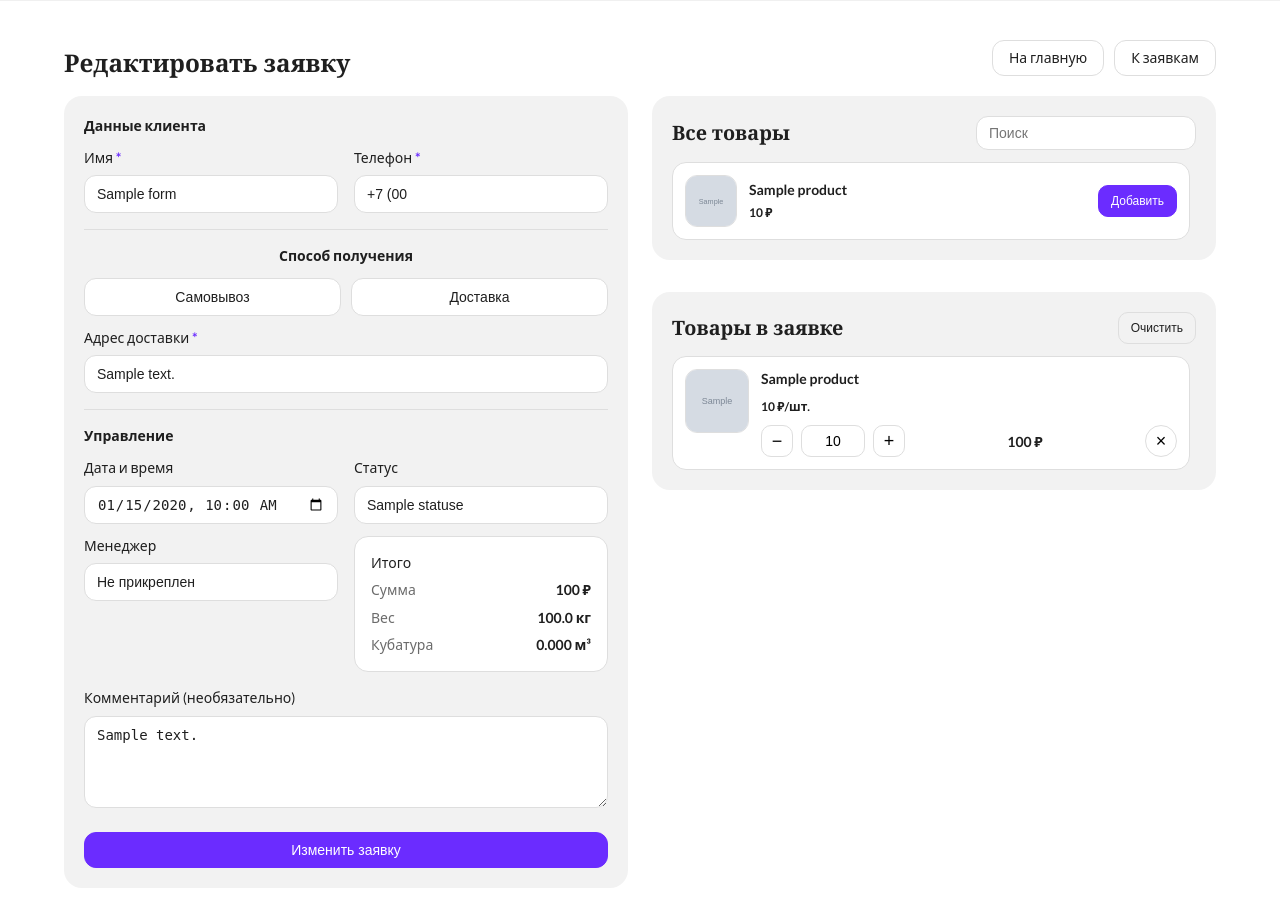
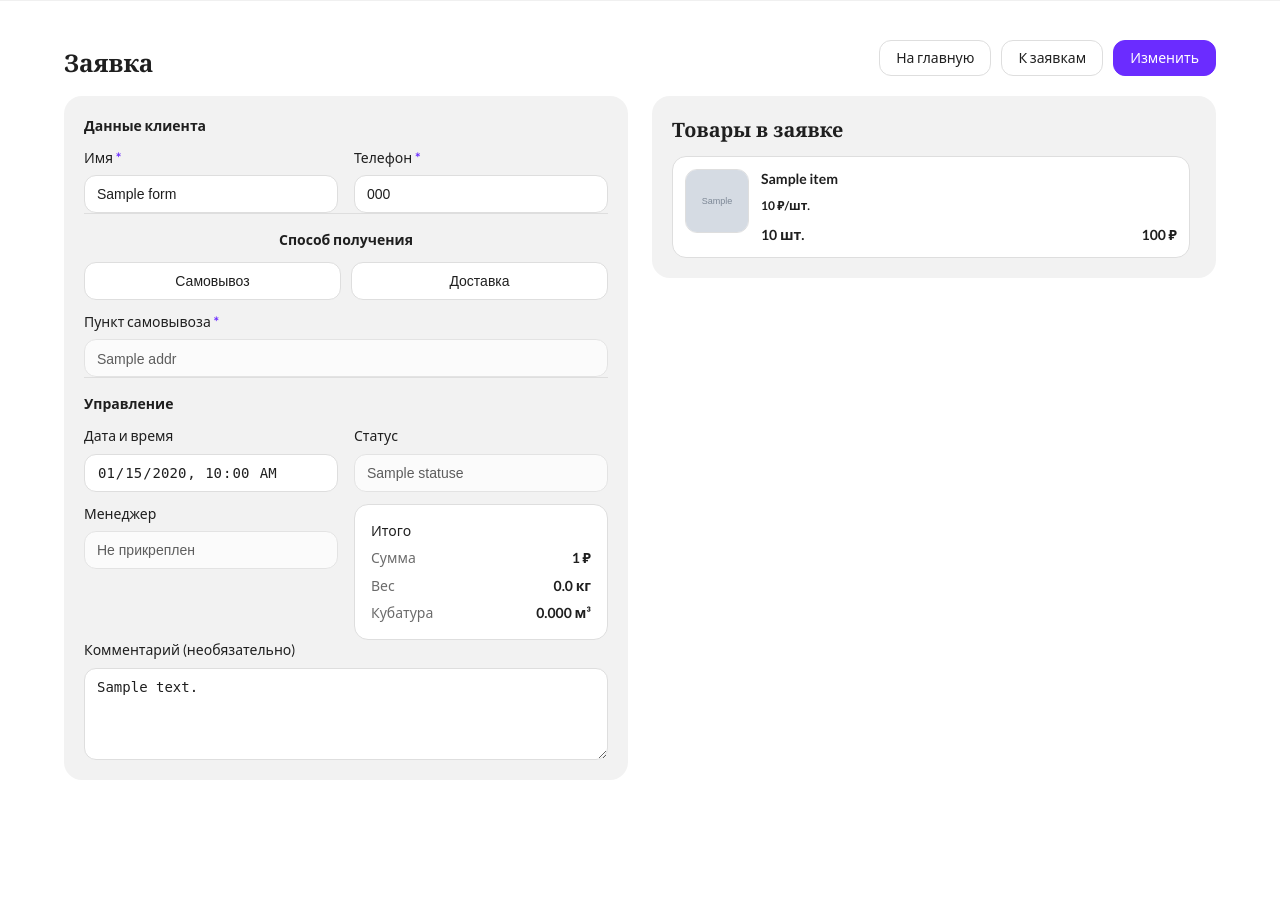
Before and after one commit to aliya-al/vkr, a FastAPI app: template app/templates/admin/requests/edit.html in a window 1280 px wide. Shown: the part 64-984 px from the top of the page. After the commit the page ends 844 px from the top, so only its background shows below. Run offline with FastAPI, Linux system fonts and the light colour scheme; the template is opened without the code that fills it: most values are stand-ins (such as "Sample title", 1, 10 or a date in 2020); grey boxes marked "Sample" are stand-in pictures; parts of the project's set-up code (start-up, migrations or seed data) failed here and were passed over.

Commit message:
Add view mode for request page and preserve removed order items

```diff
--- a/app/static/js/admin/requests.js
+++ b/app/static/js/admin/requests.js
@@ -326,6 +326,8 @@
       const item = buildCartItemFromPicker(productId, newQty);
       if (!item) return;
 
+      if (r.order_item_id) item.setAttribute("data-order-item-id", String(r.order_item_id));
+
       wrap.appendChild(item);
       ensureEmptyCartState();
       updateTotals();
@@ -336,7 +338,7 @@
     const wrap = qs("#reqCartList");
     if (!wrap) return;
 
-    const commit = async (item, pid, nextQty) => {
+    const commit = async (item, pid, orderItemId, nextQty) => {
       const input = item.querySelector("[data-input]");
       if (input) input.value = String(nextQty);
 
@@ -347,11 +349,11 @@
       updateTotals();
 
       const prefix = getCartPrefix();
-      const r = await postForm(`${prefix}/cart/update`, { product_id: pid, qty: nextQty });
+      const r = await postForm(`${prefix}/cart/update`, { product_id: pid || "", order_item_id: orderItemId || "", qty: nextQty });
 
       if (!r || r.ok !== true) return;
 
-      syncInQtyInPicker(pid, nextQty);
+      if (pid) syncInQtyInPicker(pid, nextQty);
       updateTotals();
     };
 
@@ -361,31 +363,32 @@
 
       e.preventDefault();
 
-      const pid = item.getAttribute("data-product-id");
-      if (!pid) return;
+      const pid = item.getAttribute("data-product-id") || "";
+      const orderItemId = item.getAttribute("data-order-item-id") || "";
+      if (!pid && !orderItemId) return;
 
       const input = item.querySelector("[data-input]");
       const cur = input ? Math.max(1, parseNum(input.value, 1)) : 1;
 
       if (e.target.closest("[data-minus]")) {
         const next = Math.max(1, cur - 1);
-        await commit(item, pid, next);
+        await commit(item, pid, orderItemId, next);
         return;
       }
 
       if (e.target.closest("[data-plus]")) {
         const next = cur + 1;
-        await commit(item, pid, next);
+        await commit(item, pid, orderItemId, next);
         return;
       }
 
       if (e.target.closest("[data-remove]")) {
         const prefix = getCartPrefix();
-        const r = await postForm(`${prefix}/cart/remove`, { product_id: pid });
+        const r = await postForm(`${prefix}/cart/remove`, { product_id: pid || "", order_item_id: orderItemId || "" });
         if (!r || r.ok !== true) return;
 
         item.remove();
-        syncInQtyInPicker(pid, 0);
+        if (pid) syncInQtyInPicker(pid, 0);
         ensureEmptyCartState();
       }
     });
@@ -395,8 +398,9 @@
       if (!input) return;
 
       const item = input.closest("[data-cart-item]");
-      const pid = item?.getAttribute("data-product-id");
-      if (!pid) return;
+      const pid = item?.getAttribute("data-product-id") || "";
+      const orderItemId = item?.getAttribute("data-order-item-id") || "";
+      if (!pid && !orderItemId) return;
 
       const next = Math.max(1, parseNum(input.value, 1));
       input.value = String(next);
@@ -406,10 +410,10 @@
       if (lineEl) lineEl.textContent = formatMoney(unit * next);
 
       const prefix = getCartPrefix();
-      const r = await postForm(`${prefix}/cart/update`, { product_id: pid, qty: next });
+      const r = await postForm(`${prefix}/cart/update`, { product_id: pid || "", order_item_id: orderItemId || "", qty: next });
       if (!r || r.ok !== true) return;
 
-      syncInQtyInPicker(pid, next);
+      if (pid) syncInQtyInPicker(pid, next);
       updateTotals();
     });
   };
--- a/app/templates/admin/requests/edit.html
+++ b/app/templates/admin/requests/edit.html
@@ -1,6 +1,6 @@
 {% extends "admin/base.html" %}
 
-{% block title %}Редактировать заявку{% endblock %}
+{% block title %}Заявка{% endblock %}
 
 {% block head %}
   <link rel="stylesheet" href="/static/css/admin/requests.css">
@@ -11,11 +11,13 @@
   <div class="container">
 
     <div class="reqn-head">
-      <h1 class="reqn-title">Редактировать заявку</h1>
+      <h1 class="reqn-title">Заявка</h1>
       <div class="reqn-actions">
         <a class="reqn-btn" href="/admin/dashboard">На главную</a>
         <a class="reqn-btn reqn-btn--ghost" href="/admin/requests">К заявкам</a>
-
+        {% if not is_edit_mode %}
+          <a class="reqn-btn reqn-btn--primary" href="/admin/requests/{{ order_id }}/edit?mode=edit">Изменить</a>
+        {% endif %}
         {% if can_delete_order %}
           <form method="post" action="/admin/requests/{{ order_id }}/delete" style="display:inline" onsubmit="return confirm('Удалить заявку?');">
             <button class="reqn-btn reqn-btn--ghost" type="submit">Удалить заявку</button>
@@ -29,43 +31,25 @@
     {% endif %}
 
     <div class="reqn-grid">
-
       <section class="reqn-card" aria-label="Данные заявки">
-        <form
-          class="reqn-form"
-          method="post"
-          action="/admin/requests/{{ order_id }}/edit"
-          id="reqNewForm"
-          data-cart-prefix="/admin/requests/{{ order_id }}"
-          novalidate
-        >
-
+        <form class="reqn-form" method="post" action="/admin/requests/{{ order_id }}/edit" id="reqNewForm" data-cart-prefix="/admin/requests/{{ order_id }}" novalidate>
+          <fieldset {% if not is_edit_mode %}disabled{% endif %} style="border:0;padding:0;margin:0;min-inline-size:auto;">
             <div class="reqn-block">
               <div class="reqn-blockTitle">Данные клиента</div>
-
               <div class="reqn-2col">
                 <label class="reqn-field">
                   <span class="reqn-label">Имя <b class="reqn-req">*</b></span>
                   <input class="reqn-input" type="text" name="customer_name" required value="{{ form_data.get('customer_name','') }}">
                 </label>
-
                 <label class="reqn-field">
                   <span class="reqn-label">Телефон <b class="reqn-req">*</b></span>
-                <input class="reqn-input"
-                       type="tel"
-                       name="customer_phone"
-                       id="customerPhone"
-                       required
-                       inputmode="tel"
-                       placeholder="+7 (___) ___-__-__"
-                       value="{{ form_data.get('customer_phone','') }}">
+                  <input class="reqn-input" type="tel" name="customer_phone" id="customerPhone" required inputmode="tel" placeholder="+7 (___) ___-__-__" value="{{ form_data.get('customer_phone','') }}">
                 </label>
               </div>
             </div>
 
             <div class="reqn-block">
               <div class="reqn-blockTitle reqn-blockTitle--center">Способ получения</div>
-
               <div class="reqn-toggle" role="group" aria-label="Способ получения">
                 <button class="reqn-toggleBtn" type="button" data-value="pickup" aria-pressed="false">Самовывоз</button>
                 <button class="reqn-toggleBtn" type="button" data-value="delivery" aria-pressed="false">Доставка</button>
@@ -73,65 +57,40 @@
 
               {% set dt = form_data.get('delivery_type','pickup') %}
               <input type="hidden" name="delivery_type" id="deliveryType" value="{{ dt }}">
-
               {% set fe = field_errors or {} %}
 
               <div class="reqn-pane" id="panePickup">
                 <label class="reqn-field">
                   <span class="reqn-label">Пункт самовывоза <b class="reqn-req">*</b></span>
-
-    {% set fe = field_errors or {} %}
                   {% set pick_val = (form_data.get('pickup_address','') or '') %}
                   {% set has_pick_val = pick_val|length > 0 %}
                   {% set in_list = (pick_val in (pickup_points or [])) %}
-
-    <select class="reqn-input {% if fe.get('pickup_address') %}is-error{% endif %}"
-            name="pickup_address"
-            id="pickupAddress"
-            required>
-
+                  <select class="reqn-input {% if fe.get('pickup_address') %}is-error{% endif %}" name="pickup_address" id="pickupAddress" required>
                     {% if has_pick_val and (not in_list) %}
                       <option value="{{ pick_val }}" selected>{{ pick_val }} (ранее)</option>
                     {% endif %}
-
                     {% for addr in (pickup_points or []) %}
                       <option value="{{ addr }}" {% if addr == pick_val %}selected{% endif %}>{{ addr }}</option>
                     {% endfor %}
                   </select>
-
-    {% if fe.get('pickup_address') %}
-      <div class="reqn-fieldHint" role="alert">{{ fe.get('pickup_address') }}</div>
-    {% endif %}
                 </label>
               </div>
 
               <div class="reqn-pane is-hidden" id="paneDelivery">
                 <label class="reqn-field">
                   <span class="reqn-label">Адрес доставки <b class="reqn-req">*</b></span>
-
-                <input class="reqn-input {% if fe.get('delivery_address') %}is-error{% endif %}"
-                       type="text"
-                       name="delivery_address"
-                       id="deliveryAddress"
-                       placeholder="Город, улица, дом, квартира"
-                       value="{{ form_data.get('delivery_address','') }}">
-
-                {% if fe.get('delivery_address') %}
-                  <div class="reqn-fieldHint" role="alert">{{ fe.get('delivery_address') }}</div>
-                {% endif %}
+                  <input class="reqn-input {% if fe.get('delivery_address') %}is-error{% endif %}" type="text" name="delivery_address" id="deliveryAddress" placeholder="Город, улица, дом, квартира" value="{{ form_data.get('delivery_address','') }}">
                 </label>
               </div>
             </div>
 
             <div class="reqn-block">
               <div class="reqn-blockTitle">Управление</div>
-
               <div class="reqn-2col">
                 <label class="reqn-field">
                   <span class="reqn-label">Дата и время</span>
                   <input class="reqn-input" type="datetime-local" name="created_at" value="{{ form_data.get('created_at','') }}">
                 </label>
-
                 <label class="reqn-field">
                   <span class="reqn-label">Статус</span>
                   <select class="reqn-input" name="status">
@@ -150,10 +109,7 @@
                     {% set cur_m = form_data.get('manager_id','') %}
                     <option value="" {% if not cur_m %}selected{% endif %}>Не прикреплен</option>
                     {% for m in (managers or []) %}
-                    <option value="{{ m.id }}"
-                      {% if cur_m == (m.id|string) %}selected{% endif %}
-                      {% if (not m.is_active) and (cur_m != (m.id|string)) %}disabled{% endif %}
-                    >
+                      <option value="{{ m.id }}" {% if cur_m == (m.id|string) %}selected{% endif %} {% if (not m.is_active) and (cur_m != (m.id|string)) %}disabled{% endif %}>
                         {{ m.login }}{% if not m.is_active %} (неактивен){% endif %}
                       </option>
                     {% endfor %}
@@ -170,14 +126,8 @@
                         <span data-total-price>{{ total_price }} ₽</span>
                       </span>
                     </div>
-                  <div class="reqn-totalRow">
-                    <span class="reqn-muted">Вес</span>
-                    <span class="reqn-strong" data-total-weight>{{ "%.1f"|format(total_weight or 0) }} кг</span>
-                  </div>
-                  <div class="reqn-totalRow">
-                    <span class="reqn-muted">Кубатура</span>
-                    <span class="reqn-strong" data-total-volume>{{ "%.3f"|format(total_volume or 0) }} м³</span>
-                  </div>
+                    <div class="reqn-totalRow"><span class="reqn-muted">Вес</span><span class="reqn-strong" data-total-weight>{{ "%.1f"|format(total_weight or 0) }} кг</span></div>
+                    <div class="reqn-totalRow"><span class="reqn-muted">Кубатура</span><span class="reqn-strong" data-total-volume>{{ "%.3f"|format(total_volume or 0) }} м³</span></div>
                   </div>
                 </div>
               </div>
@@ -185,103 +135,58 @@
 
             <label class="reqn-field">
               <span class="reqn-label">Комментарий (необязательно)</span>
-  <textarea
-    class="reqn-input reqn-textarea"
-    name="comment"
-    rows="3"
-    maxlength="300"
-    data-maxlength="300"
-    placeholder="Например: удобное время, домофон, подъезд…"
-  >{{ form_data.get('comment','') }}</textarea>
+              <textarea class="reqn-input reqn-textarea" name="comment" rows="3" maxlength="300">{{ form_data.get('comment','') }}</textarea>
             </label>
+          </fieldset>
 
-
+          {% if is_edit_mode %}
             <div class="reqn-submitRow">
-            <button class="reqn-btn reqn-btn--primary reqn-btn--block" type="submit">
-              Изменить заявку
-            </button>
+              <button class="reqn-btn reqn-btn--primary reqn-btn--block" type="submit">Сохранить заявку</button>
             </div>
-
+          {% endif %}
         </form>
       </section>
 
       <section class="reqn-side" aria-label="Товары заявки">
-
+        {% if is_edit_mode %}
           <div class="reqn-card reqn-card--scroll">
             <div class="reqn-cardHead">
               <div class="reqn-cardTitle">Все товары</div>
               <input class="reqn-search" type="search" placeholder="Поиск" id="prodSearch" aria-label="Поиск товара">
             </div>
-
             <div class="reqn-scrollBody" id="prodList">
               <div class="reqn-prodList">
                 {% for pr in products %}
                   {% set in_qty = (req_cart.get(pr.id|string) if req_cart else 0) %}
-
-                <article
-                  class="reqn-prod"
-                  data-name="{{ pr.name|lower }}"
-                  data-product-id="{{ pr.id }}"
-                  data-unit="{{ pr.unit_price }}"
-                  data-base="{{ pr.base_unit_price }}"
-                  data-weight="{{ pr.weight_kg or 0 }}"
-                  data-volume="{{ pr.volume_m3 or 0 }}"
-                  data-img="{{ pr.image_url or '' }}"
-                >
-                  <div class="reqn-pMedia">
-                    {% if pr.image_url %}
-                      <img class="reqn-pImg" src="{{ pr.image_url }}" alt="{{ pr.name }}">
-                    {% else %}
-                      <span class="reqn-pPh" aria-hidden="true"></span>
-                    {% endif %}
-                  </div>
-
-                  <div class="reqn-pBody">
-                    <div class="reqn-pName" title="{{ pr.name }}">{{ pr.name }}</div>
-                    <div class="reqn-pMeta">
-                      {% if pr.base_unit_price and pr.base_unit_price > pr.unit_price %}
-                        <del class="reqn-pOld">{{ pr.base_unit_price }} ₽</del>
-                      {% endif %}
-                      <span class="reqn-pNew">{{ pr.unit_price }} ₽</span>
-                    </div>
-                  </div>
-
+                  <article class="reqn-prod" data-name="{{ pr.name|lower }}" data-product-id="{{ pr.id }}" data-unit="{{ pr.unit_price }}" data-base="{{ pr.base_unit_price }}" data-weight="{{ pr.weight_kg or 0 }}" data-volume="{{ pr.volume_m3 or 0 }}" data-img="{{ pr.image_url or '' }}">
+                    <div class="reqn-pMedia">{% if pr.image_url %}<img class="reqn-pImg" src="{{ pr.image_url }}" alt="{{ pr.name }}">{% else %}<span class="reqn-pPh" aria-hidden="true"></span>{% endif %}</div>
+                    <div class="reqn-pBody"><div class="reqn-pName" title="{{ pr.name }}">{{ pr.name }}</div><div class="reqn-pMeta">{% if pr.base_unit_price and pr.base_unit_price > pr.unit_price %}<del class="reqn-pOld">{{ pr.base_unit_price }} ₽</del>{% endif %}<span class="reqn-pNew">{{ pr.unit_price }} ₽</span></div></div>
                     <div class="reqn-pAct">
-                    <button
-                      class="reqn-btn reqn-btn--sm reqn-btn--primary"
-                      type="button"
-                      data-add
-                      data-product-id="{{ pr.id }}"
-                    >
-                      Добавить
-                    </button>
-                    <div class="reqn-inQty" data-inqty {% if not in_qty %}hidden{% endif %}>
-                      В заявке: <b data-inqty-val>{{ in_qty }}</b>
-                    </div>
+                      <button class="reqn-btn reqn-btn--sm reqn-btn--primary" type="button" data-add data-product-id="{{ pr.id }}">Добавить</button>
+                      <div class="reqn-inQty" data-inqty {% if not in_qty %}hidden{% endif %}>В заявке: <b data-inqty-val>{{ in_qty }}</b></div>
                     </div>
                   </article>
                 {% endfor %}
               </div>
             </div>
           </div>
+        {% endif %}
 
         <div class="reqn-card reqn-card--scroll">
           <div class="reqn-cardHead">
             <div class="reqn-cardTitle">Товары в заявке</div>
-
+            {% if is_edit_mode %}
               <form method="post" action="/admin/requests/{{ order_id }}/cart/clear" class="reqn-clearForm">
-              <button class="reqn-btn reqn-btn--ghost reqn-btn--sm" type="submit" {% if not items %}disabled{% endif %}>
-                Очистить
-              </button>
+                <button class="reqn-btn reqn-btn--ghost reqn-btn--sm" type="submit" {% if not items %}disabled{% endif %}>Очистить</button>
               </form>
+            {% endif %}
           </div>
 
           <div class="reqn-scrollBody reqn-cartList" id="reqCartList">
             {% if not items %}
-              <div class="reqn-empty">Пока нет товаров. Добавь сверху.</div>
+              <div class="reqn-empty">Пока нет товаров.</div>
             {% else %}
               {% for it in items %}
-                {% set p = it["product"] %}
                 {% set qty = it["qty"] %}
                 {% set unit_price = it["unit_price"] %}
                 {% set unit_old = it["base_unit_price"] %}
@@ -289,60 +194,44 @@
                 {% set img = it.get("image_url") %}
                 {% set w = it.get("weight_kg") or 0 %}
                 {% set v = it.get("volume_m3") or 0 %}
+                {% set status = it.get("product_status") %}
+                {% set pname = it.get("product_name") %}
 
-                <article
-                  class="reqn-cartItem"
-                  data-cart-item
-                  data-product-id="{{ p.id }}"
-                  data-unit="{{ unit_price }}"
-                  data-base-unit="{{ unit_old }}"
-                  data-weight="{{ w }}"
-                  data-volume="{{ v }}"
-                >
-                  <div class="reqn-ciMedia">
-                    {% if img %}
-                      <img class="reqn-ciImg" src="{{ img }}" alt="{{ p.name }}">
-                    {% else %}
-                      <span class="reqn-ciPh" aria-hidden="true"></span>
-                    {% endif %}
+                <article class="reqn-cartItem" data-cart-item data-order-item-id="{{ it.get('order_item_id') }}" data-product-id="{{ it.get('product_id') }}" data-unit="{{ unit_price }}" data-base-unit="{{ unit_old }}" data-weight="{{ w }}" data-volume="{{ v }}">
+                  <div class="reqn-ciMedia">{% if img %}<img class="reqn-ciImg" src="{{ img }}" alt="{{ pname }}">{% else %}<span class="reqn-ciPh" aria-hidden="true"></span>{% endif %}</div>
+                  <div class="reqn-ciBody">
+                    <div class="reqn-ciName" title="{{ pname }}">{{ pname }}
+                      {% if status == 'deleted' %}<span class="reqn-muted">(удалён)</span>{% elif status == 'inactive' %}<span class="reqn-muted">(неактуален)</span>{% endif %}
                     </div>
-
-                  <div class="reqn-ciBody">
-                    <div class="reqn-ciName" title="{{ p.name }}">{{ p.name }}</div>
-
-                    <div class="reqn-ciMeta">
-                      {% if has_old %}
-                        <del class="reqn-ciOld">{{ unit_old }} ₽</del>
-                      {% endif %}
-                      <span class="reqn-ciUnit">{{ unit_price }} ₽/шт.</span>
-                    </div>
-
+                    <div class="reqn-ciMeta">{% if has_old %}<del class="reqn-ciOld">{{ unit_old }} ₽</del>{% endif %}<span class="reqn-ciUnit">{{ unit_price }} ₽/шт.</span></div>
                     <div class="reqn-ciControls">
+                      {% if is_edit_mode %}
                         <div class="reqn-qty" data-qty>
                           <button class="reqn-qtyBtn" type="button" data-minus>−</button>
                           <input class="reqn-qtyInput" type="number" min="1" step="1" value="{{ qty }}" data-input inputmode="numeric" pattern="[0-9]*">
                           <button class="reqn-qtyBtn" type="button" data-plus>+</button>
                         </div>
-
                         <div class="reqn-ciLine" data-line-total>{{ (unit_price * qty) }} ₽</div>
-
                         <button class="reqn-iconBtn" type="button" data-remove title="Удалить" aria-label="Удалить">×</button>
+                      {% else %}
+                        <div class="reqn-ciLine">{{ qty }} шт.</div>
+                        <div class="reqn-ciLine">{{ (unit_price * qty) }} ₽</div>
+                      {% endif %}
                     </div>
                   </div>
                 </article>
               {% endfor %}
             {% endif %}
           </div>
-
         </div>
-
       </section>
-
     </div>
   </div>
 </section>
 {% endblock %}
 
 {% block scripts %}
+{% if is_edit_mode %}
 <script src="/static/js/admin/requests.js"></script>
+{% endif %}
 {% endblock %}
```
Also changed, not shown: app/routers/admin/catalog_crud/requests.py (+61 -42 lines). Lines whose indentation alone changed are shown as unchanged.
